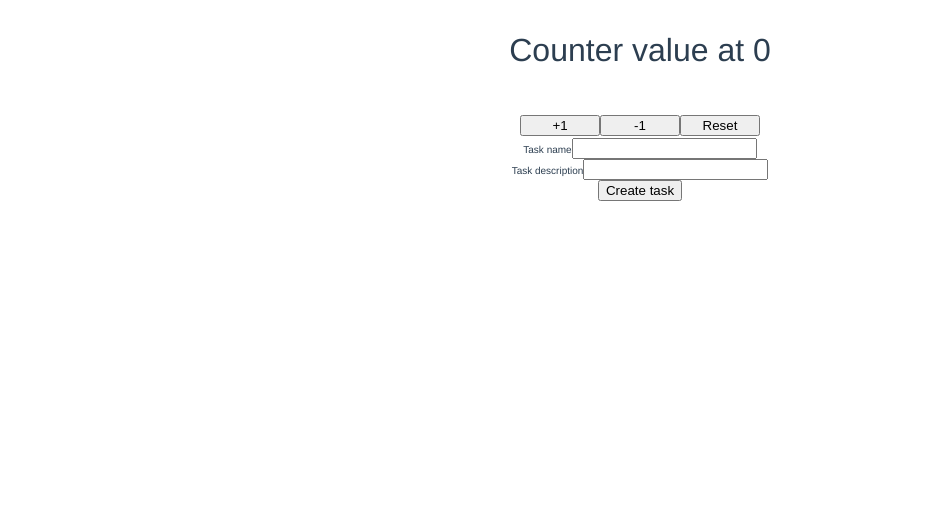
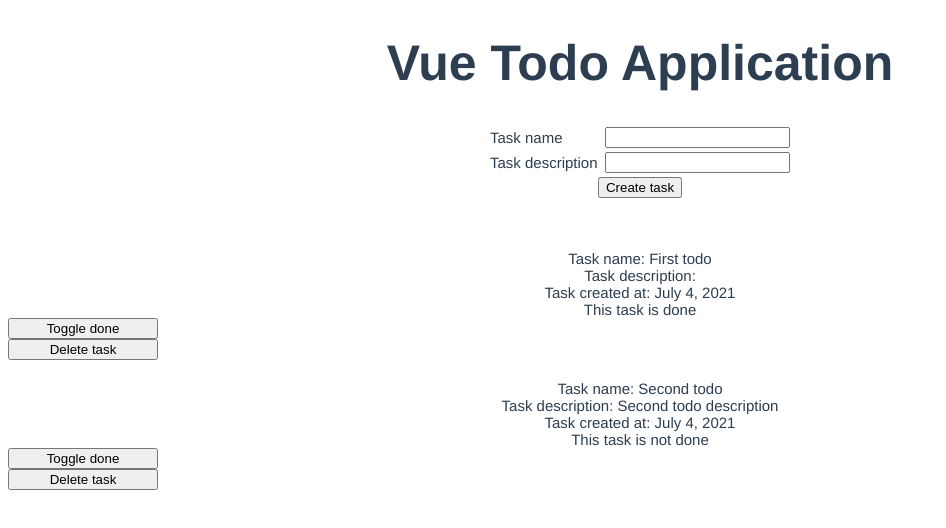
Before and after one commit to StrikerSK/vue-todo-app, a Vue app: page / in a window 1280 px wide. Shown: the top 528 px of the page, without its empty margins (0-946 px from the left). Built offline with nearby package versions, Linux system fonts and the light colour scheme.

Commit message:
Create tasks list and creator

```diff
--- a/package.json
+++ b/package.json
@@ -10,6 +10,7 @@
   "dependencies": {
     "core-js": "^3.6.5",
     "firebase": "^8.7.0",
+    "moment": "^2.29.1",
     "uuid": "^3.4.0",
     "vue": "^2.6.11"
   },
--- a/src/App.vue
+++ b/src/App.vue
@@ -1,24 +1,48 @@
 <template>
   <div id="app">
-    <VueCounter />
-    <UserTask />
+    <h1>Vue Todo Application</h1>
+    <UserTaskForm @add-task="addTask" />
+    <div class="task-list">
+      <UserTask
+          v-bind:key="task.id"
+          v-for="task in this.tasks"
+          :task="task"
+          @toggle-done="toggleDone"
+          @delete-task="deleteTask"
+      />
+    </div>
   </div>
 </template>
 
 <script>
-import VueCounter from "@/components/VueCounter";
+import UserTaskForm from "@/components/UserTaskForm";
 import UserTask from "@/components/UserTask";
+import moment from "moment";
 
 export default {
   name: 'App',
   components: {
     UserTask,
-    VueCounter
+    UserTaskForm
   },
   data() {
     return {
       count: 0,
-      tasks: []
+      tasks: [
+          {
+            id: "1",
+            name: "First todo",
+            time: moment().format(),
+            done: true
+          },
+        {
+          id: "2",
+          name: "Second todo",
+          description: "Second todo description",
+          time: moment().format(),
+          done: false
+        }
+      ]
     }
   },
   methods: {
@@ -26,7 +50,14 @@ export default {
       this.count = this.count + 1;
     },
     addTask(task) {
-      this.tasks.concat(task);
+      this.tasks = [...this.tasks, task]
+    },
+    toggleDone(taskID) {
+      const taskIndex = this.tasks.findIndex(({id}) => id === taskID);
+      this.tasks[taskIndex].done = !this.tasks[taskIndex].done
+    },
+    deleteTask(taskID) {
+      this.tasks = this.tasks.filter(({id}) => id !== taskID);
     }
   }
 }
@@ -37,6 +68,10 @@ html {
   font-size: 62.5%;
 }
 
+h1 {
+  font-size: 5rem;
+}
+
 #app {
   font-family: Avenir, Helvetica, Arial, sans-serif;
   -webkit-font-smoothing: antialiased;
--- a/src/components/UserTask.vue
+++ b/src/components/UserTask.vue
@@ -1,48 +1,50 @@
 <template>
-  <div>
-    <form>
-      <div>
-        <label for="taskName">Task name</label>
-        <input id="taskName" name="taskName" type="text" v-model="task.name" />
-      </div>
-      <div>
-        <label for="description">Task description</label>
-        <input id="description" name="description" type="text" v-model="task.description" />
-      </div>
-      <button type="submit" v-on:click="printValue">Create task</button>
-    </form>
+  <div class="task-box">
+    <span>Task name: {{ task.name }}</span>
+    <span>Task description: {{ task.description }}</span>
+    <span>Task created at: {{ parseDate() }}</span>
+    <span>{{ `This task is ${task.done ? "" : "not"} done` }}</span>
+    <button @click="toggleTaskDone(task.id)">Toggle done</button>
+    <button @click="deleteTask(task.id)">Delete task</button>
   </div>
 </template>
 
 <script>
-import { v4 as uuidv4 } from 'uuid';
+import moment from "moment";
 
 export default {
   name: "UserTask",
-  data() {
-    return {
-      task: {
-        id: "",
-        name: "",
-        description: ""
-      }
-    }
+  props: {
+    task: Object
   },
   methods: {
-    printValue(e) {
-      e.preventDefault();
-
-      if (!this.task.name) {
-        alert("Task name not defined!")
+    parseDate() {
+      return moment(this.time).format("LL");
+    },
+    deleteTask(id){
+      if (confirm(`Are you sure you want to delete task: ${this.task.name}?`)){
+        this.$emit("delete-task", id);
       }
-
-      this.task.id = uuidv4();
-      console.log(this.task);
+    },
+    toggleTaskDone(id) {
+      this.$emit("toggle-done", id)
     }
   }
 }
 </script>
 
 <style scoped>
+.task-box {
+  font-size: 1.5rem;
 
+  display: flex;
+  flex-direction: column;
+  justify-content: center;
+
+  margin-bottom: 2rem;
+}
+
+button {
+  width: 15rem;
+}
 </style>
--- /dev/null
+++ b/src/components/UserTaskForm.vue
@@ -0,0 +1,83 @@
+<template>
+  <div class="task-form-box">
+    <form class="task-form">
+      <div>
+        <label for="taskName">Task name</label>
+        <input id="taskName" name="taskName" type="text" v-model="name" />
+      </div>
+      <div>
+        <label for="description">Task description</label>
+        <input id="description" name="description" type="text" v-model="description" />
+      </div>
+      <button type="submit" v-on:click="printValue">Create task</button>
+    </form>
+  </div>
+</template>
+
+<script>
+import { v4 as uuidv4 } from 'uuid';
+import moment from 'moment'
+
+export default {
+  name: "UserTaskForm",
+  props: {
+    addForm: Function
+  },
+  data() {
+    return {
+      id: "",
+      name: "",
+      description: ""
+    }
+  },
+  methods: {
+    printValue(e) {
+      e.preventDefault();
+
+      if (!this.name) {
+        alert("Task name not defined!");
+        return;
+      }
+
+      const newTask = {
+        id: uuidv4(),
+        name: this.name,
+        description: this.description,
+        time: moment().format(),
+        done: false
+      }
+
+      this.$emit("add-task", newTask);
+
+      this.name = "";
+      this.description = "";
+      this.id = "";
+    }
+  }
+}
+</script>
+
+<style scoped>
+.task-form-box {
+  margin-bottom: 5rem;
+}
+
+.task-form {
+  width: 50rem;
+  height: 7.5rem;
+  margin: 0 auto;
+  font-size: 1.5rem;
+
+  display: flex;
+  flex-direction: column;
+  align-items: center;
+  justify-content: space-around;
+}
+
+.task-form div {
+  display: flex;
+  justify-content: space-between;
+  align-items: center;
+  width: 60%;
+}
+</style>
```
Also changed, not shown: 1 other file (tests, documents, lock files or other folders).
